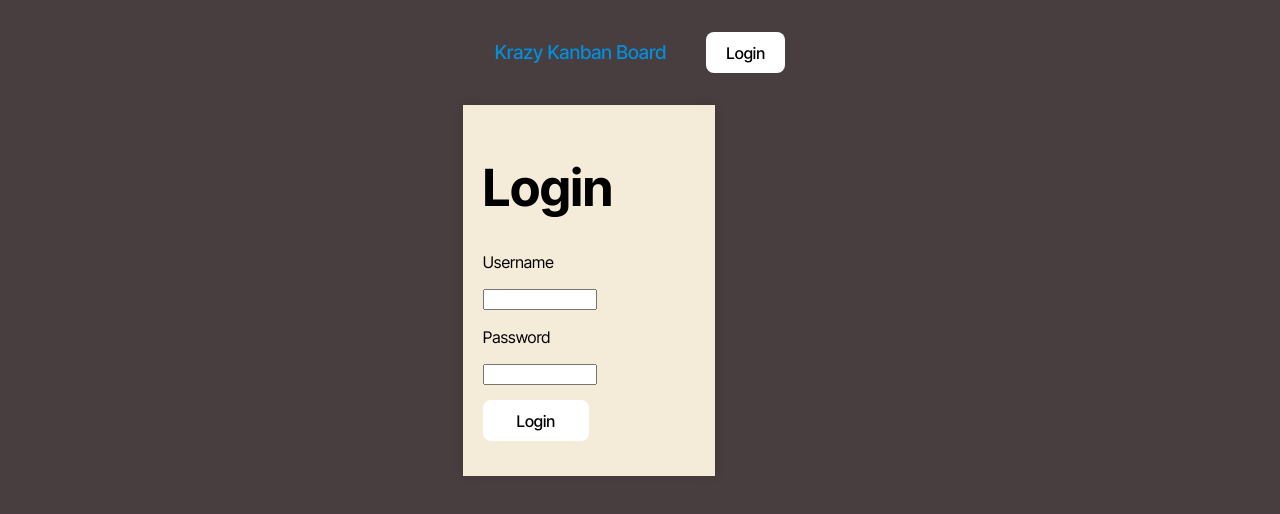
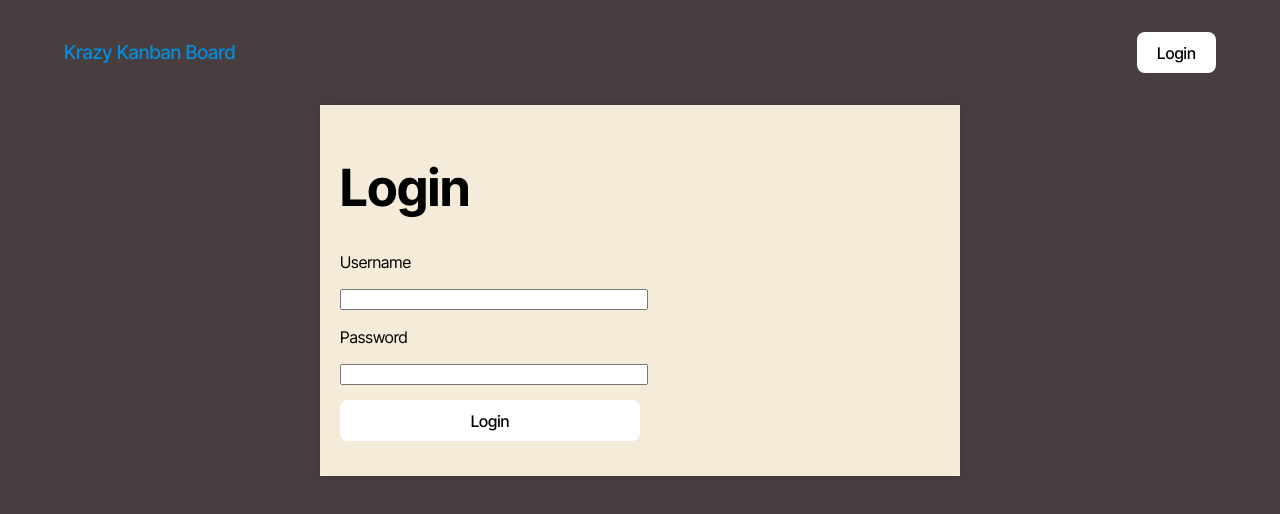
Before and after one commit to CMakousky/kanban-cm, a React (Vite) app in the folder client/: page /login in a window 1280 px wide. Shown: the top 514 px of the page. Built offline with nearby package versions, Linux system fonts and the light colour scheme.

Commit message:
Centered the Login form by adding element id 'login-form' and supporting CSS.

```diff
--- a/client/src/index.css
+++ b/client/src/index.css
@@ -342,7 +342,7 @@ tbody tr:nth-child(odd) {
 
 .container {
 
-  width: 100%;
+  width: 95vmax;
 
 }
 
@@ -393,6 +393,14 @@ tbody tr:nth-child(odd) {
   flex-direction: column;
 
   align-items: flex-start; /* Aligns fields to the left */
+
+}
+
+
+
+#login-form {
+
+  margin: auto;
 
 }
 
--- a/client/src/pages/Login.tsx
+++ b/client/src/pages/Login.tsx
@@ -29,7 +29,7 @@ const Login = () => {
 
   return (
     <div className='container'>
-      <form className='form' onSubmit={handleSubmit}>
+      <form className='form' id="login-form" onSubmit={handleSubmit}>
         <h1>Login</h1>
         <label >Username</label>
         <input
```
